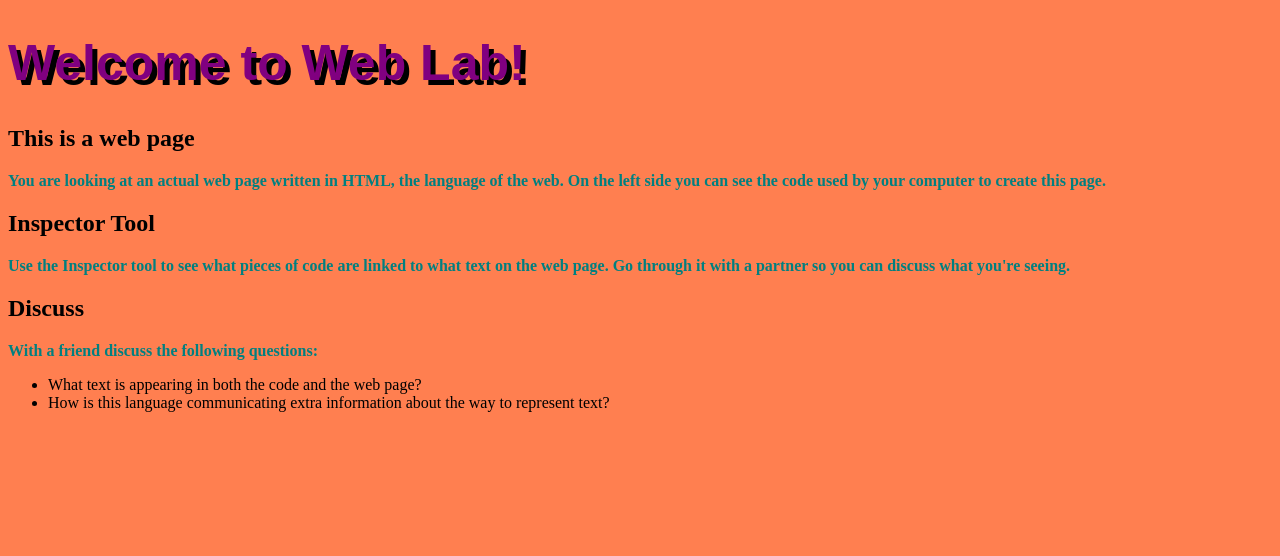
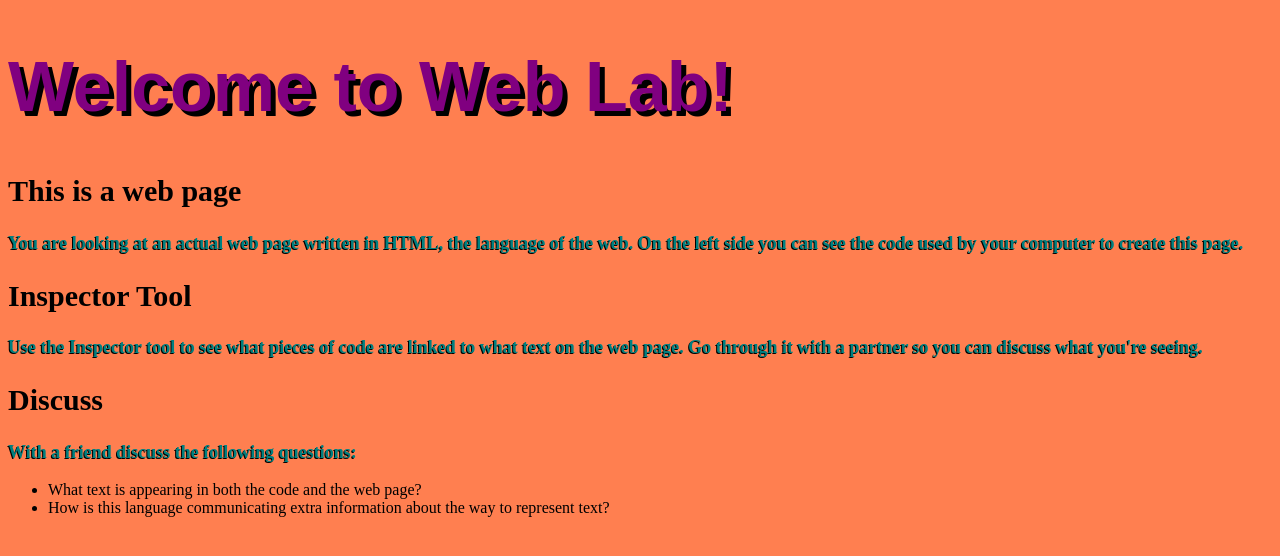
Before and after one commit to fw-00/fw-00.github.io, a plain HTML site: page index.html in a window 1280 px wide. Drawn offline with Linux system fonts and the light colour scheme.

Commit message:
Update style.css

```diff
--- a/style.css
+++ b/style.css
@@ -1,30 +1,21 @@
 body {
    background-color: coral;
 }
-<!--background: grey;-->
 
 p {
   color:teal;
-  font-size: 12px;
-  text-shadow: -10px 10px black;
+  font-size: 18px;
+  text-shadow: -1px 1px black;
 }
 
 h1 {
     color: purple;
-    font-size: 50px;
+    font-size: 70px;
     font-family: fantasy;
     text-shadow: 5px 5px black;
 }
 
 h2 {
-    color: black; <!--orange;-->
-    font-size: 40px;
+    color: black;
+    font-size: 30px;
 }
-
-<!--
-p {
-    color: teal;
-    rebeccapurple
-
-}
--->
```
